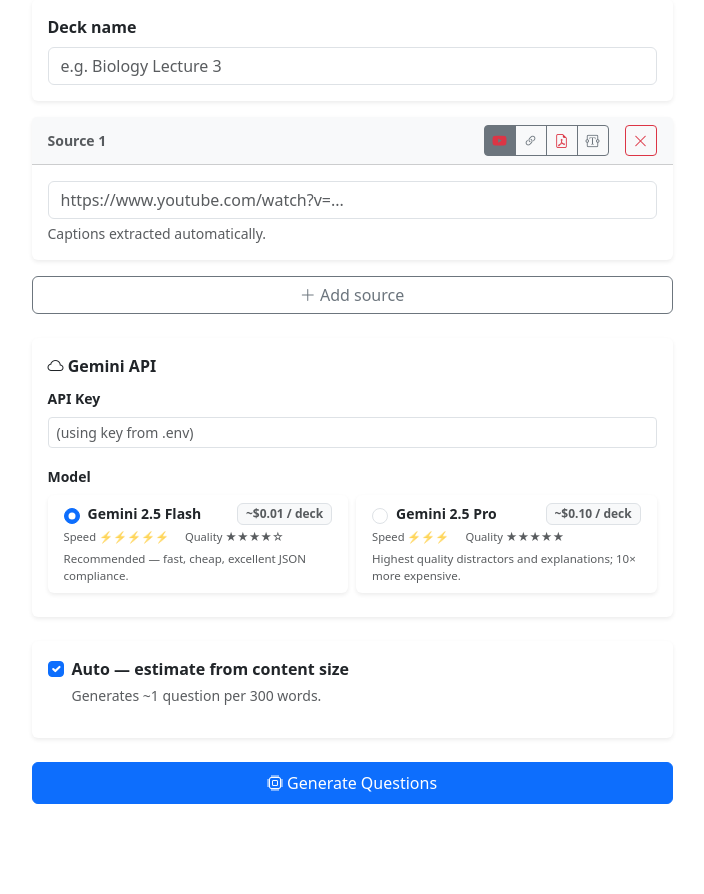
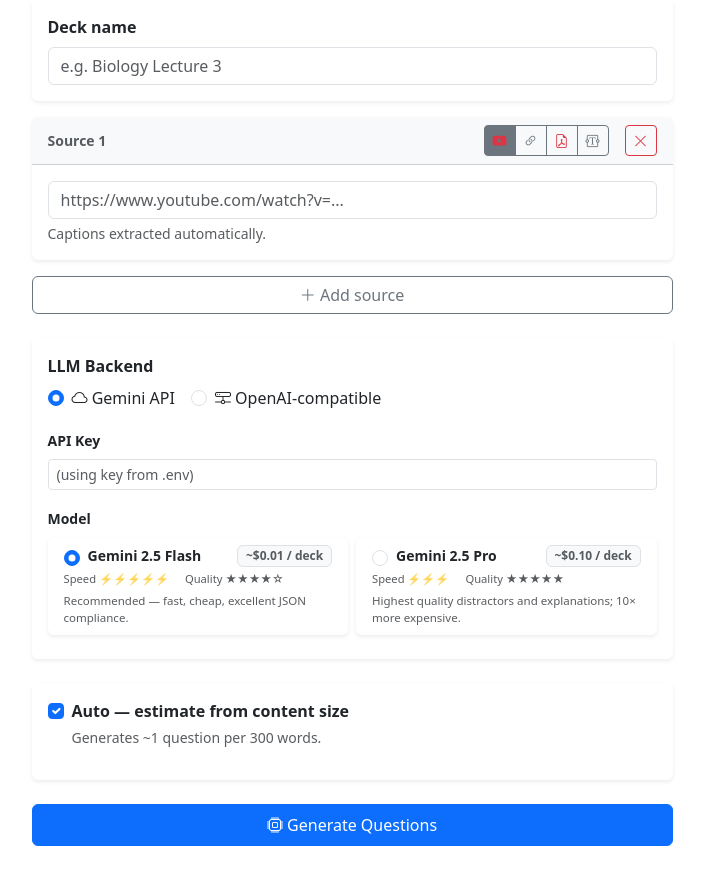
Before and after one commit to a-gordeev/mkexam, a Flask app: page /generate in a window 1280 px wide. Shown: the part 134-1028 px from the top of the page, without its empty margins (288-992 px from the left). Before the commit the page ends 938 px from the top, so only its background shows below. Run offline with Flask 3, Linux system fonts and the light colour scheme.

Commit message:
Add OpenAI-compatible backend alongside Gemini
- generate.py: add _call_openai (streaming, with retry) dispatched via
  LLM_BACKEND=openai; reads OPENAI_BASE_URL / OPENAI_API_KEY / OPENAI_MODEL
- app.py: wire openai env vars in background thread, auto-confirm cost
  (pricing unknown) for openai backend, detect llm_model from backend,
  expose openai env vars to template via _backend_ctx
- generate.html: backend selector (Gemini / OpenAI-compatible) with fields
  for base URL, API key (optional), and model name; switchBackend() toggles
  the panels just like the old Ollama selector did
- .env.example: document OPENAI_* vars with e-infra example URL
- requirements.txt: add openai>=1.0

Co-Authored-By: Claude Sonnet 4.6 <noreply@anthropic.com>

```diff
--- a/app.py
+++ b/app.py
@@ -127,7 +127,8 @@ def _estimate_cost(n: int | None, num_parts: int, gen_units: list) -> dict:
         output_tokens += num_batches * 1500
 
     content_tokens = total_len // CHARS_PER_TOKEN
-    cost_usd = input_tokens * INPUT_PRICE + output_tokens * OUTPUT_PRICE
+    backend = os.environ.get("LLM_BACKEND", "gemini").lower()
+    cost_usd = (input_tokens * INPUT_PRICE + output_tokens * OUTPUT_PRICE) if backend == "gemini" else 0.0
 
     return {
         "content_tokens": content_tokens,
@@ -135,6 +136,7 @@ def _estimate_cost(n: int | None, num_parts: int, gen_units: list) -> dict:
         "input_tokens": input_tokens,
         "output_tokens": output_tokens,
         "cost_usd": round(cost_usd, 4),
+        "free_backend": backend != "gemini",
     }
 
 
@@ -187,10 +189,18 @@ def _do_background_generate(job_id: str, source_specs: list) -> None:
 
     # Apply per-job LLM config (overrides env for this thread)
     llm_config = job.get("llm_config", {})
+    if llm_config.get("backend"):
+        os.environ["LLM_BACKEND"] = llm_config["backend"]
     if llm_config.get("gemini_api_key"):
         os.environ["GEMINI_API_KEY"] = llm_config["gemini_api_key"]
     if llm_config.get("gemini_model"):
         os.environ["GEMINI_MODEL"] = llm_config["gemini_model"]
+    if llm_config.get("openai_base_url"):
+        os.environ["OPENAI_BASE_URL"] = llm_config["openai_base_url"]
+    if llm_config.get("openai_api_key"):
+        os.environ["OPENAI_API_KEY"] = llm_config["openai_api_key"]
+    if llm_config.get("openai_model"):
+        os.environ["OPENAI_MODEL"] = llm_config["openai_model"]
 
     # Wire up streaming progress: write token count to a sidecar file (throttled)
     from mkexam import generate as _gen_mod
@@ -300,12 +310,15 @@ def _do_background_generate(job_id: str, source_specs: list) -> None:
     if not job.get("confirmed"):
         gen_units_for_est = content_data.get("gen_units") or [{"text": content}]
         estimates = _estimate_cost(n, len(parts), gen_units_for_est)
-        _update_job(job_id, status="pending_confirm", phase="confirming", **estimates)
-        while True:
-            time.sleep(2)
-            if _check_stop(job_id): return
-            if _load_job(job_id).get("confirmed"):
-                _update_job(job_id, status="running"); break
+        if estimates.get("free_backend"):
+            _update_job(job_id, confirmed=True, **estimates)
+        else:
+            _update_job(job_id, status="pending_confirm", phase="confirming", **estimates)
+            while True:
+                time.sleep(2)
+                if _check_stop(job_id): return
+                if _load_job(job_id).get("confirmed"):
+                    _update_job(job_id, status="running"); break
 
     if _check_stop(job_id): return
 
@@ -442,7 +455,11 @@ def _do_background_generate(job_id: str, source_specs: list) -> None:
     # Strip the hint cards — only save questions generated in this job
     new_questions = questions[len(_hint_cards):]
     try:
-        llm_model = os.environ.get("GEMINI_MODEL", "gemini-2.5-flash")
+        backend = os.environ.get("LLM_BACKEND", "gemini").lower()
+        if backend == "openai":
+            llm_model = os.environ.get("OPENAI_MODEL", "")
+        else:
+            llm_model = os.environ.get("GEMINI_MODEL", "gemini-2.5-flash")
         _stats = getattr(_gen_mod._tl, "stats", {})
         gen_stats = {
             "generated":      len(new_questions),
@@ -591,9 +608,13 @@ GEMINI_MODEL_CATALOG = [
 def _backend_ctx() -> dict:
     """Template context vars for the LLM backend selector."""
     return {
+        "env_backend":          os.environ.get("LLM_BACKEND", "gemini").lower(),
         "env_gemini_key":       bool(os.environ.get("GEMINI_API_KEY")),
         "env_gemini_model":     os.environ.get("GEMINI_MODEL", "gemini-2.5-flash"),
         "gemini_model_catalog": GEMINI_MODEL_CATALOG,
+        "env_openai_base_url":  os.environ.get("OPENAI_BASE_URL", ""),
+        "env_openai_api_key":   bool(os.environ.get("OPENAI_API_KEY")),
+        "env_openai_model":     os.environ.get("OPENAI_MODEL", ""),
     }
 
 
@@ -1013,15 +1034,28 @@ def _handle_generate_post(req, target_deck_id: str | None):
         flash("Please enter a deck name.", "danger")
         return render_template("generate.html")
 
-    # Resolve Gemini config: form overrides env
-    gemini_key   = req.form.get("gemini_api_key", "").strip() or os.environ.get("GEMINI_API_KEY", "")
-    gemini_model = req.form.get("gemini_model",   "").strip() or os.environ.get("GEMINI_MODEL",   "gemini-2.5-flash")
+    # Resolve backend config: form overrides env
+    backend = (req.form.get("llm_backend") or os.environ.get("LLM_BACKEND") or "gemini").lower()
 
-    if not gemini_key:
-        flash("Gemini API key is required. Enter it in the form or set GEMINI_API_KEY in .env.", "danger")
-        return render_template("generate.html", target_deck=target_deck, **_backend_ctx())
-
-    llm_config = {"gemini_api_key": gemini_key, "gemini_model": gemini_model}
+    if backend == "openai":
+        openai_base_url = req.form.get("openai_base_url", "").strip() or os.environ.get("OPENAI_BASE_URL", "")
+        openai_api_key  = req.form.get("openai_api_key",  "").strip() or os.environ.get("OPENAI_API_KEY",  "")
+        openai_model    = req.form.get("openai_model",    "").strip() or os.environ.get("OPENAI_MODEL",    "")
+        if not openai_base_url:
+            flash("OpenAI-compatible base URL is required.", "danger")
+            return render_template("generate.html", target_deck=target_deck, **_backend_ctx())
+        if not openai_model:
+            flash("Model name is required for OpenAI-compatible endpoint.", "danger")
+            return render_template("generate.html", target_deck=target_deck, **_backend_ctx())
+        llm_config = {"backend": "openai", "openai_base_url": openai_base_url,
+                      "openai_api_key": openai_api_key, "openai_model": openai_model}
+    else:
+        gemini_key   = req.form.get("gemini_api_key", "").strip() or os.environ.get("GEMINI_API_KEY", "")
+        gemini_model = req.form.get("gemini_model",   "").strip() or os.environ.get("GEMINI_MODEL",   "gemini-2.5-flash")
+        if not gemini_key:
+            flash("Gemini API key is required. Enter it in the form or set GEMINI_API_KEY in .env.", "danger")
+            return render_template("generate.html", target_deck=target_deck, **_backend_ctx())
+        llm_config = {"backend": "gemini", "gemini_api_key": gemini_key, "gemini_model": gemini_model}
 
     # Collect source specs — save uploaded files to disk immediately (request ends after return)
     source_specs = []
--- a/requirements.txt
+++ b/requirements.txt
@@ -1,5 +1,6 @@
 flask>=3.0
 google-genai>=1.0
+openai>=1.0
 pdfplumber>=0.11
 yt-dlp>=2024.1
 trafilatura>=1.9
--- a/templates/generate.html
+++ b/templates/generate.html
@@ -42,10 +42,33 @@
         <i class="bi bi-plus-lg"></i> Add source
       </button>
 
-      <!-- Gemini backend -->
+      <!-- LLM backend -->
       <div class="card mb-4">
         <div class="card-body">
-          <label class="form-label fw-semibold mb-2"><i class="bi bi-cloud"></i> Gemini API</label>
+          <label class="form-label fw-semibold mb-2">LLM Backend</label>
+          <div class="d-flex gap-3 mb-3">
+            <div class="form-check">
+              <input class="form-check-input" type="radio" name="llm_backend"
+                     id="be-gemini" value="gemini"
+                     {{ 'checked' if env_backend == 'gemini' }}
+                     onchange="switchBackend('gemini')">
+              <label class="form-check-label" for="be-gemini">
+                <i class="bi bi-cloud"></i> Gemini API
+              </label>
+            </div>
+            <div class="form-check">
+              <input class="form-check-input" type="radio" name="llm_backend"
+                     id="be-openai" value="openai"
+                     {{ 'checked' if env_backend == 'openai' }}
+                     onchange="switchBackend('openai')">
+              <label class="form-check-label" for="be-openai">
+                <i class="bi bi-hdd-network"></i> OpenAI-compatible
+              </label>
+            </div>
+          </div>
+
+          <!-- Gemini fields -->
+          <div id="be-gemini-fields">
             <div class="mb-3">
               <label class="form-label small fw-semibold">API Key</label>
               <input type="password" name="gemini_api_key" class="form-control form-control-sm"
@@ -80,6 +103,28 @@
                 </label>
               </div>
               {% endfor %}
+            </div>
+          </div>
+
+          <!-- OpenAI-compatible fields -->
+          <div id="be-openai-fields" style="display:none">
+            <div class="mb-2">
+              <label class="form-label small fw-semibold">Base URL</label>
+              <input type="url" name="openai_base_url" class="form-control form-control-sm"
+                     placeholder="https://llm.ai.e-infra.cz/v1/"
+                     value="{{ env_openai_base_url }}">
+            </div>
+            <div class="mb-2">
+              <label class="form-label small fw-semibold">API Key <span class="text-muted fw-normal">(optional)</span></label>
+              <input type="password" name="openai_api_key" class="form-control form-control-sm"
+                     placeholder="{{ '(set in .env)' if env_openai_api_key else 'Leave empty if not required' }}">
+            </div>
+            <div class="mb-1">
+              <label class="form-label small fw-semibold">Model name</label>
+              <input type="text" name="openai_model" class="form-control form-control-sm"
+                     placeholder="e.g. llama-3.3-70b-instruct"
+                     value="{{ env_openai_model }}">
+            </div>
           </div>
         </div>
       </div>
@@ -200,6 +245,11 @@ document.getElementById('gen-form').addEventListener('submit', function(e) {
     '<span class="spinner-border spinner-border-sm me-2"></span>Generating…';
 });
 
+function switchBackend(be) {
+  document.getElementById('be-gemini-fields').style.display = be === 'gemini' ? '' : 'none';
+  document.getElementById('be-openai-fields').style.display = be === 'openai'  ? '' : 'none';
+}
+
 function highlightModel(radio) {
   radio.closest('.row').querySelectorAll('.model-card').forEach(c => {
     c.classList.remove('border-primary');
@@ -207,6 +257,8 @@ function highlightModel(radio) {
   radio.closest('.model-card').classList.add('border-primary');
 }
 
+switchBackend(document.querySelector('[name="llm_backend"]:checked')?.value || 'gemini');
+
 // Start with one source
 addSource();
 </script>
```
Also changed, not shown: mkexam/generate.py (+74 -0 lines), 1 other file. Lines whose indentation alone changed are shown as unchanged.
